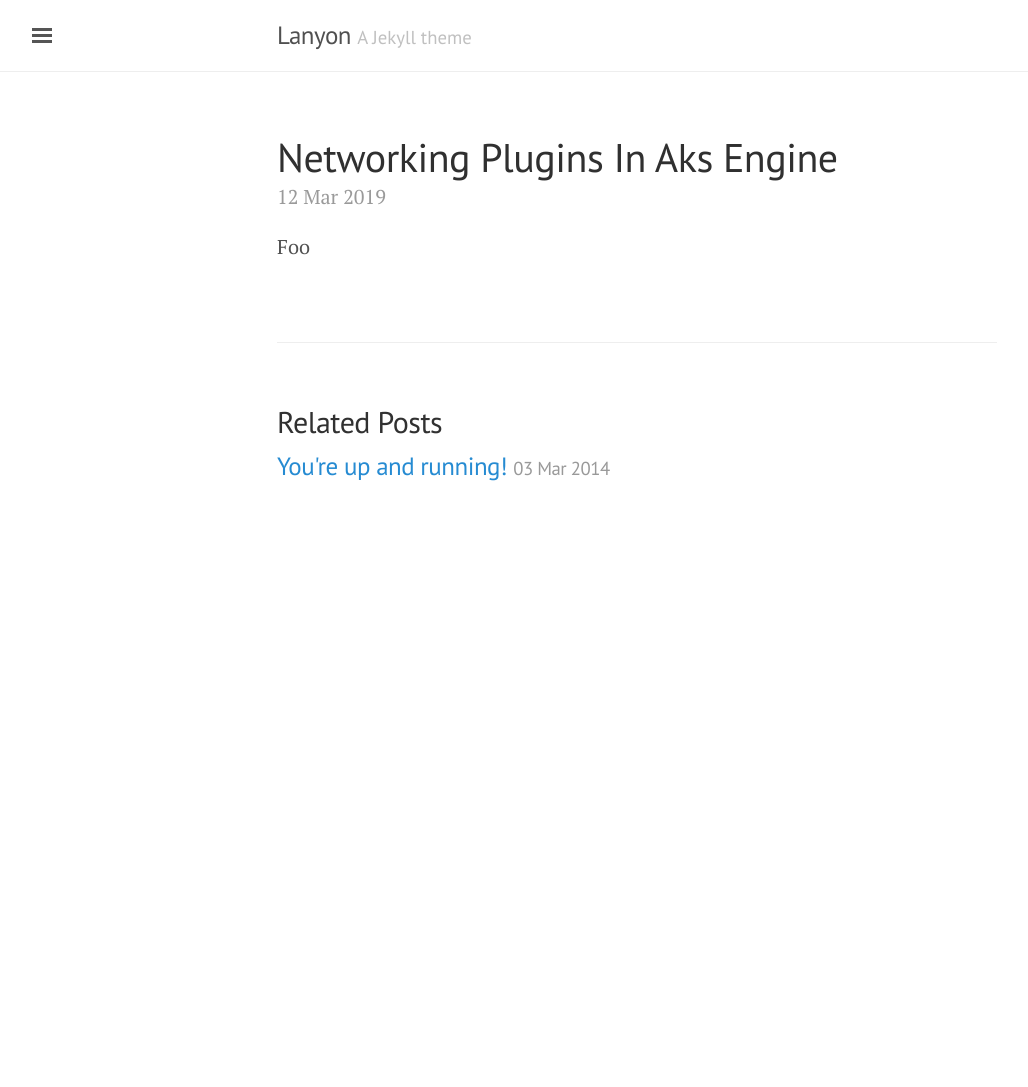
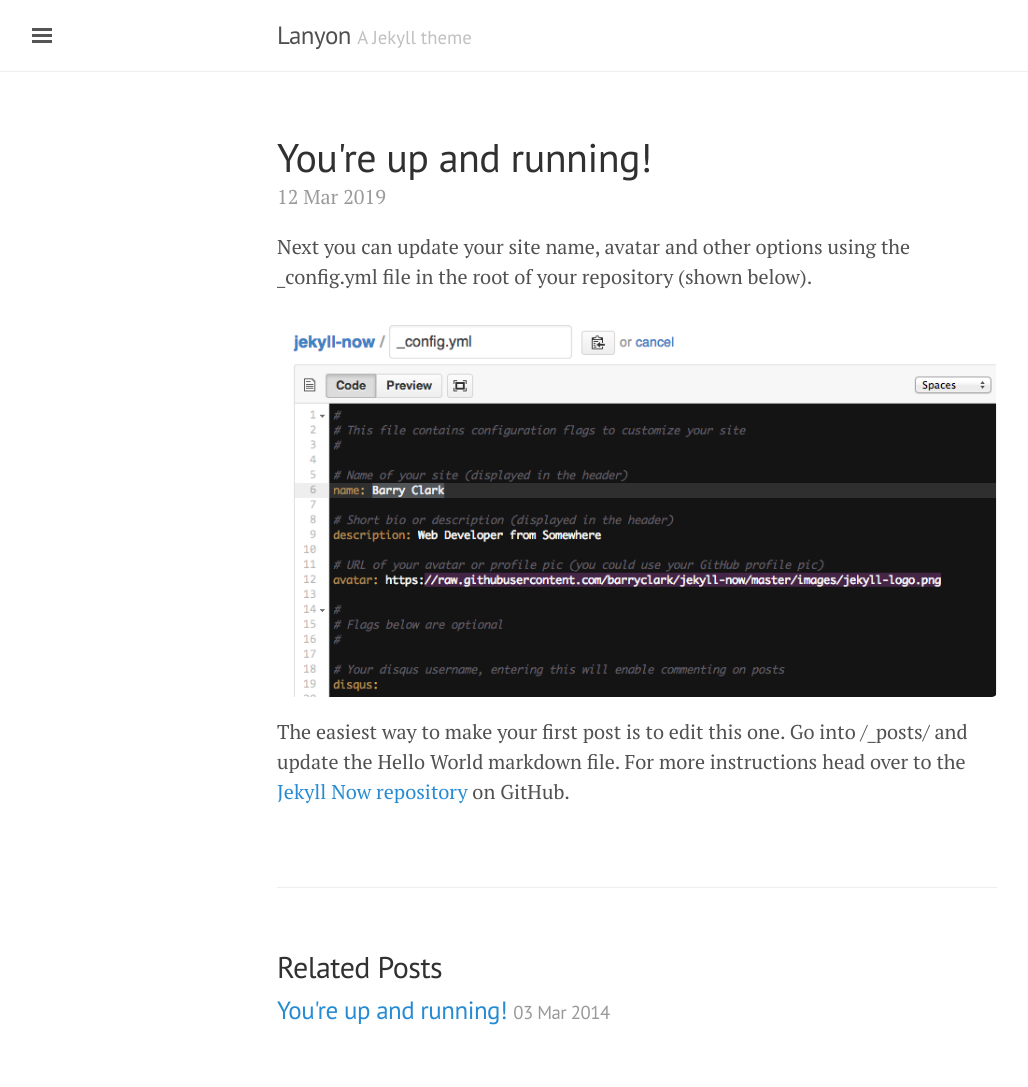
Before and after one commit to deepnetworkgmbh/blog, a Jekyll site: the page built from _posts/2019-3-12-Networking-Plugins-in-AKS-Engine.md, in a window 1280 px wide. Shown: the whole page, without its empty margins (3-1031 px from the left). Built offline with Jekyll 4.4.1, drawn with Linux system fonts in a browser that asks for light colours; our own code applies the rules of GitHub Pages for plain Markdown files; before the commit the page ends 900 px from its top, so only the background shows below that.

Commit message:
Some content on the test post

```diff
--- a/_posts/2019-3-12-Networking-Plugins-in-AKS-Engine.md
+++ b/_posts/2019-3-12-Networking-Plugins-in-AKS-Engine.md
@@ -1 +1,10 @@
-Foo
+---
+layout: post
+title: You're up and running!
+---
+
+Next you can update your site name, avatar and other options using the _config.yml file in the root of your repository (shown below).
+
+![_config.yml]({{ site.baseurl }}/images/config.png)
+
+The easiest way to make your first post is to edit this one. Go into /_posts/ and update the Hello World markdown file. For more instructions head over to the [Jekyll Now repository](https://github.com/barryclark/jekyll-now) on GitHub.
```
